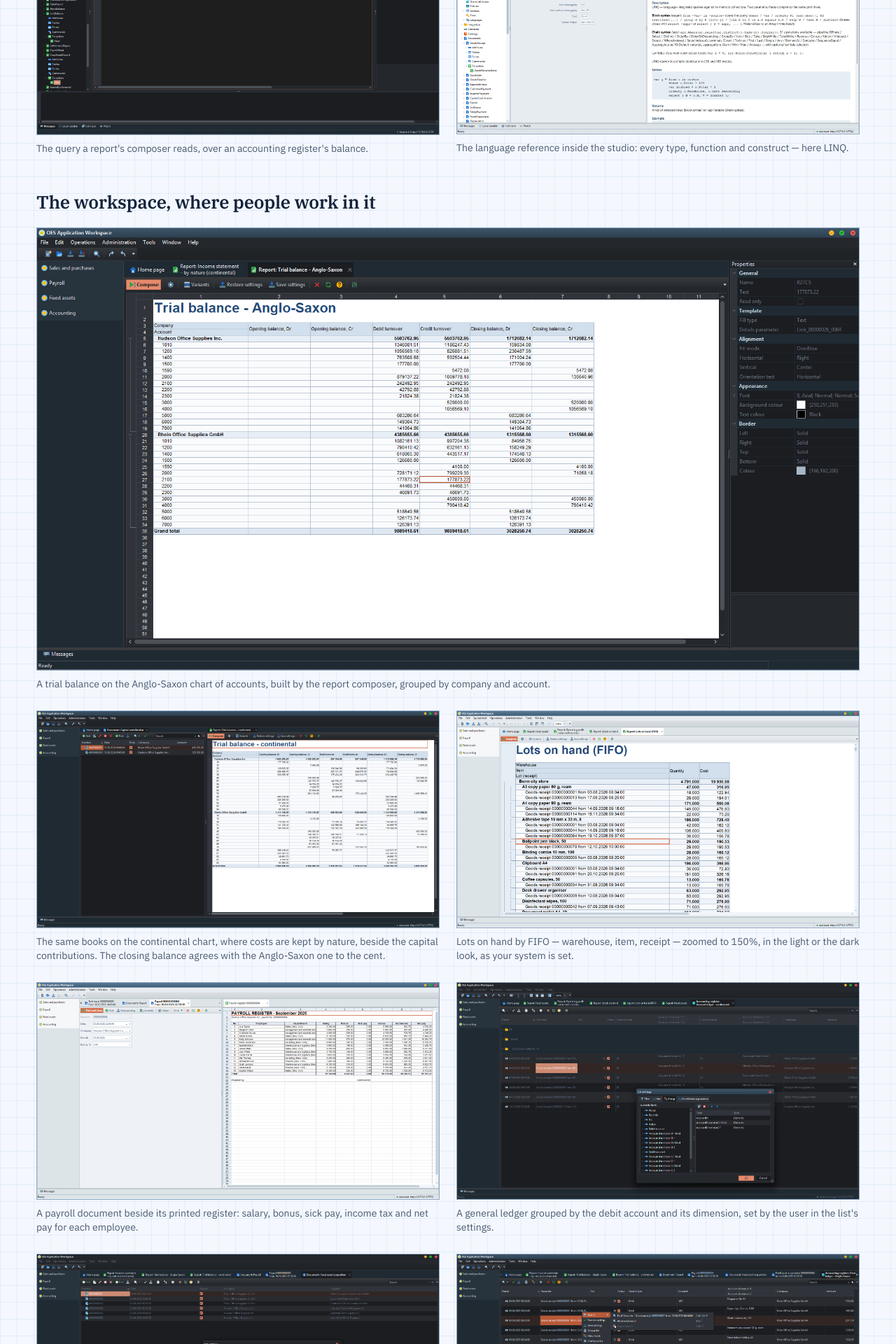
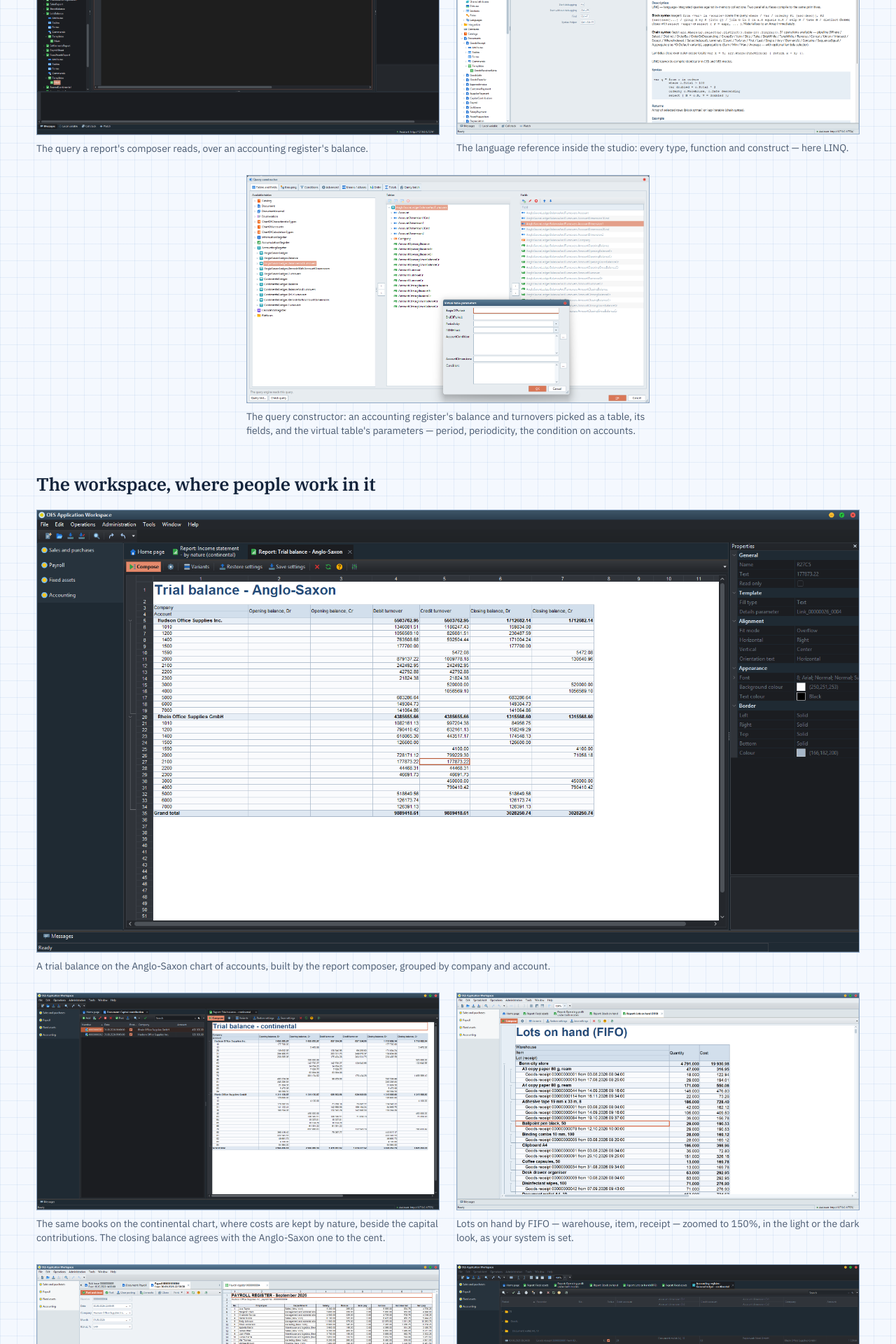
Before and after one commit to open-es/open-es.github.io, a Jekyll site: the page built from gallery.html, in a window 1280 px wide. Shown: the part 1908-3828 px from the top of the page at 70% size. Built offline with Jekyll 4.4.1, drawn with Linux system fonts in a browser that asks for light colours.

Commit message:
The query constructor in the gallery; a last shot alone in its row is centred

```diff
--- a/assets/css/site.css
+++ b/assets/css/site.css
@@ -272,9 +272,14 @@ body.page-home {
 .shot picture, .shot img { display: block; width: 100%; height: auto; }
 .shot { margin: 0; }
 .shot-main { grid-column: 1 / -1; }
+/* after the full-width main shot, an odd count leaves the last one alone in its row: centre it */
+.shots > .shot:last-child:nth-child(even) { grid-column: 1 / -1; justify-self: center; width: calc(50% - .75rem); }
 .shot a { display: block; line-height: 0; border: 1px solid var(--rule-strong); background: var(--frame); }
 .shot figcaption { margin-top: .55rem; font-size: .875rem; line-height: 1.45; color: var(--ink-2); }
-@media (max-width: 52em) { .shots { grid-template-columns: minmax(0, 1fr); } }
+@media (max-width: 52em) {
+  .shots { grid-template-columns: minmax(0, 1fr); }
+  .shots > .shot:last-child:nth-child(even) { width: 100%; }
+}
 
 /* three screenshots on the home page, each leading into its group of the gallery */
 .teaser { display: grid; grid-template-columns: repeat(3, minmax(0, 1fr)); gap: 1.25rem; }
--- a/gallery.html
+++ b/gallery.html
@@ -3,7 +3,7 @@ layout: default
 ref: gallery
 lang: en
 title: "Gallery"
-description: "Screenshots of OES: the studio's form designer, report composer, debugger and print templates; trial balances on two charts of accounts, lots by FIFO, a payroll register, a general ledger and list settings in the workspace; the same application in a browser."
+description: "Screenshots of OES: the studio's form designer, report composer, query constructor, debugger and print templates; trial balances on two charts of accounts, lots by FIFO, a payroll register, a general ledger and list settings in the workspace; the same application in a browser."
 permalink: /gallery/
 body_class: gallery
 ---
@@ -49,6 +49,10 @@ body_class: gallery
     <figure class="shot">
       <a href="{{ '/assets/img/studio-syntax-helper.png' | relative_url }}"><img src="{{ '/assets/img/studio-syntax-helper.png' | relative_url }}" width="1920" height="1032" loading="lazy" alt="The language reference in the studio"></a>
       <figcaption>The language reference inside the studio: every type, function and construct — here LINQ.</figcaption>
+    </figure>
+    <figure class="shot">
+      <a href="{{ '/assets/img/studio-query-constructor.png' | relative_url }}"><img src="{{ '/assets/img/studio-query-constructor.png' | relative_url }}" width="1697" height="957" loading="lazy" alt="The query constructor in the studio"></a>
+      <figcaption>The query constructor: an accounting register's balance and turnovers picked as a table, its fields, and the virtual table's parameters — period, periodicity, the condition on accounts.</figcaption>
     </figure>
   </div>
 
--- a/ru/gallery.html
+++ b/ru/gallery.html
@@ -49,6 +49,10 @@ body_class: gallery
     <figure class="shot">
       <a href="{{ '/assets/img/studio-syntax-helper.png' | relative_url }}"><img src="{{ '/assets/img/studio-syntax-helper.png' | relative_url }}" width="1920" height="1032" loading="lazy" alt="Справочник языка в студии"></a>
       <figcaption>Справочник языка прямо в студии: каждый тип, функция и конструкция — здесь LINQ.</figcaption>
+    </figure>
+    <figure class="shot">
+      <a href="{{ '/assets/img/studio-query-constructor.png' | relative_url }}"><img src="{{ '/assets/img/studio-query-constructor.png' | relative_url }}" width="1697" height="957" loading="lazy" alt="Конструктор запроса в студии"></a>
+      <figcaption>Конструктор запроса: таблицей выбраны остатки и обороты регистра бухгалтерии, рядом её поля и параметры виртуальной таблицы — период, периодичность, условие по счетам.</figcaption>
     </figure>
   </div>
 
--- a/uk/gallery.html
+++ b/uk/gallery.html
@@ -49,6 +49,10 @@ body_class: gallery
     <figure class="shot">
       <a href="{{ '/assets/img/studio-syntax-helper.png' | relative_url }}"><img src="{{ '/assets/img/studio-syntax-helper.png' | relative_url }}" width="1920" height="1032" loading="lazy" alt="Довідник мови в студії"></a>
       <figcaption>Довідник мови просто в студії: кожен тип, функція й конструкція — тут LINQ.</figcaption>
+    </figure>
+    <figure class="shot">
+      <a href="{{ '/assets/img/studio-query-constructor.png' | relative_url }}"><img src="{{ '/assets/img/studio-query-constructor.png' | relative_url }}" width="1697" height="957" loading="lazy" alt="Конструктор запиту в студії"></a>
+      <figcaption>Конструктор запиту: таблицею обрано залишки й обороти регістру бухгалтерії, поруч її поля та параметри віртуальної таблиці — період, періодичність, умова за рахунками.</figcaption>
     </figure>
   </div>
 
```
Also changed, not shown: other parts of ru/gallery.html (+1 -1 lines), other parts of uk/gallery.html (+1 -1 lines), assets/img/studio-query-constructor.png (added).
